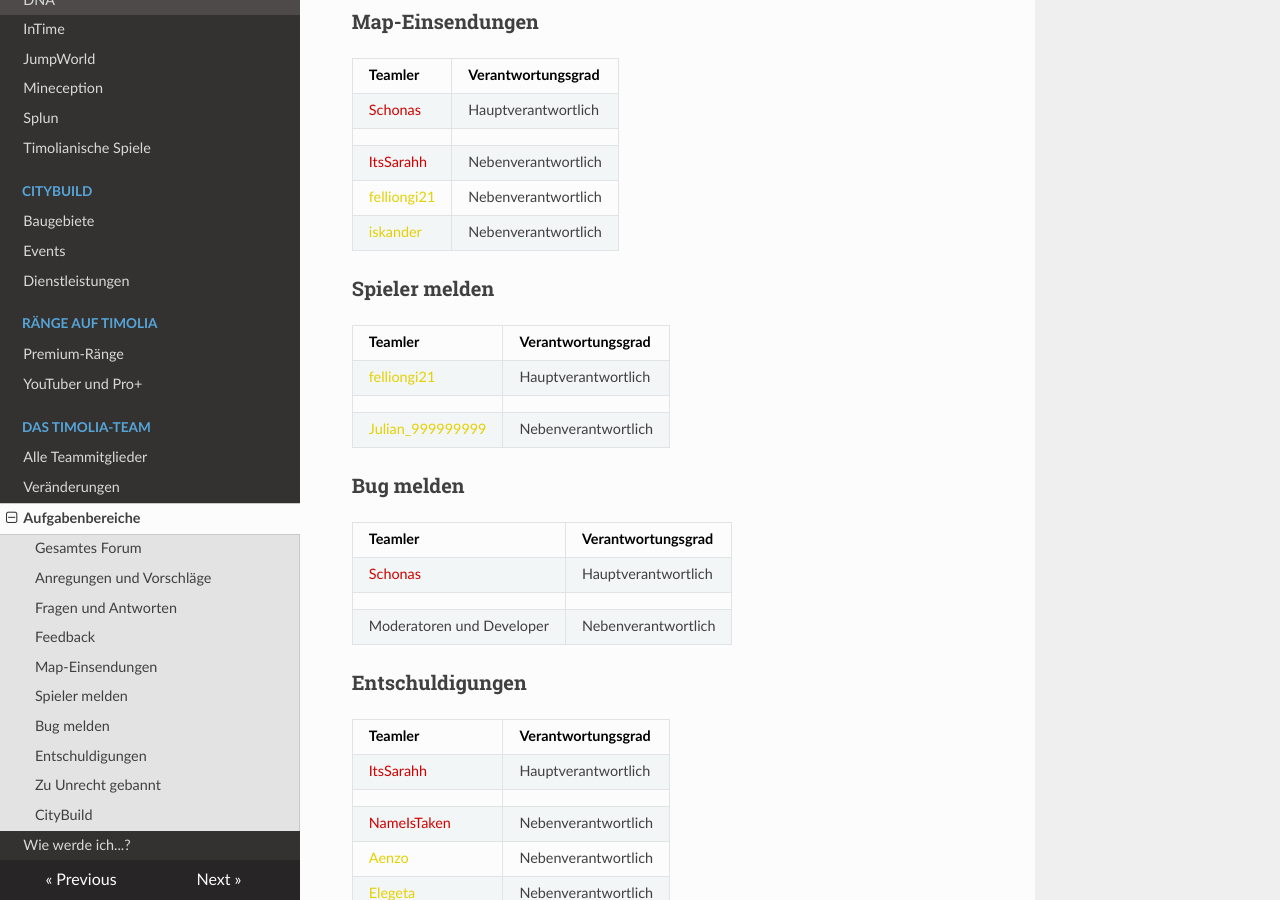
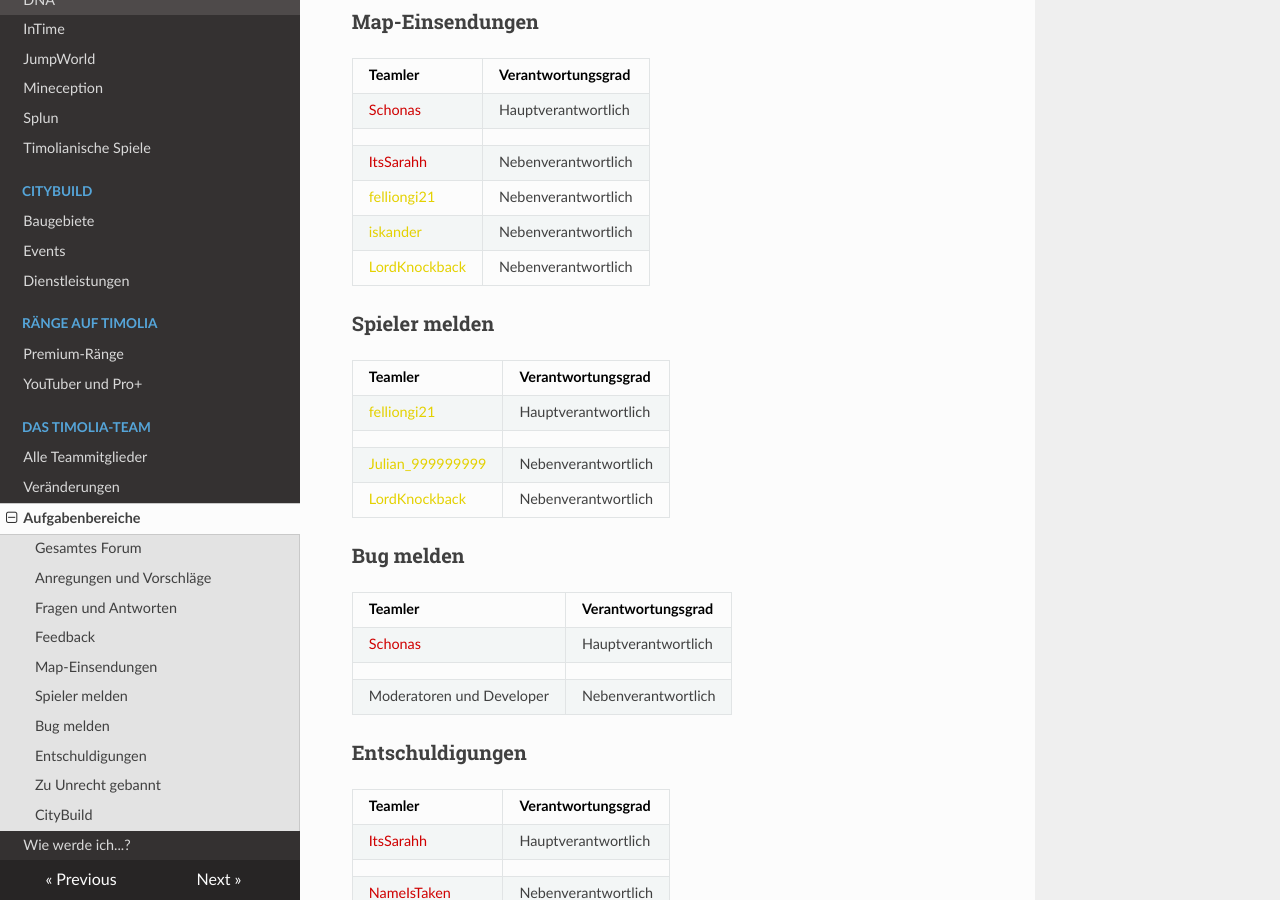
Before and after one commit to TimoliaDE/HowTo, an MkDocs documentation site: the page built from docs/team/responsibilities.md, in a window 1280 px wide and 900 px high, scrolled down 1235 px. Built offline with MkDocs 1.6.1, drawn with Linux system fonts in a browser that asks for light colours; nearby versions of some CDN libraries; old or Windows-style settings are respelled for this version of MkDocs; some of the changed text lies outside the part shown.

Commit message:
Update responsibilities.md

```diff
--- a/docs/team/responsibilities.md
+++ b/docs/team/responsibilities.md
@@ -47,6 +47,7 @@ Die Verantwortlichen für das gesamte Forum kümmern sich sowohl um den Aufbau d
 |<span style="color:#CF0101">ItsSarahh</span> | Nebenverantwortlich |
 |<span style="color:#E4D100">felliongi21</span> | Nebenverantwortlich |
 |<span style="color:#E4D100">iskander</span> | Nebenverantwortlich |
+|<span style="color:#E4D100">LordKnockback</span> | Nebenverantwortlich |
 
 ###<strong>Spieler melden</strong>
 | Teamler | Verantwortungsgrad |
@@ -54,6 +55,7 @@ Die Verantwortlichen für das gesamte Forum kümmern sich sowohl um den Aufbau d
 |<span style="color:#E4D100">felliongi21</span> | Hauptverantwortlich |
 | | |
 |<span style="color:#E4D100">Julian_999999999</span> | Nebenverantwortlich |
+|<span style="color:#E4D100">LordKnockback</span> | Nebenverantwortlich |
 
 ###<strong>Bug melden</strong>
 | Teamler | Verantwortungsgrad |
@@ -140,8 +142,10 @@ Für einen ständigen Support und Content auf Twitter und anderen sozialen Medie
 |<span style="color:#CF0101">Caprea</span> | Twitter NV |
 |<span style="color:#CF0101">ItsSarahh</span> | Twitter NV|
 |<span style="color:#007812">tr7zw</span> | Twitter NV |
+|<span style="color:#E4D100">Chrissi1505</span> | Twitter NV |
 |<span style="color:#E4D100">Juliaan</span> | Twitter NV |
 |<span style="color:#E4D100">xMaudodo</span> | Twitter NV |
+|<span style="color:#E4D100">xTessia</span> | Twitter NV |
 |<span style="color:#00646F">JukPlays</span> | Bauteam-Twitter HV |
 |<span style="color:#00646F">xnulix</span> | Bauteam-Twitter NV |
 |<span style="color:#007812">die_maren</span> | Bauteam-Twitter NV |
```
